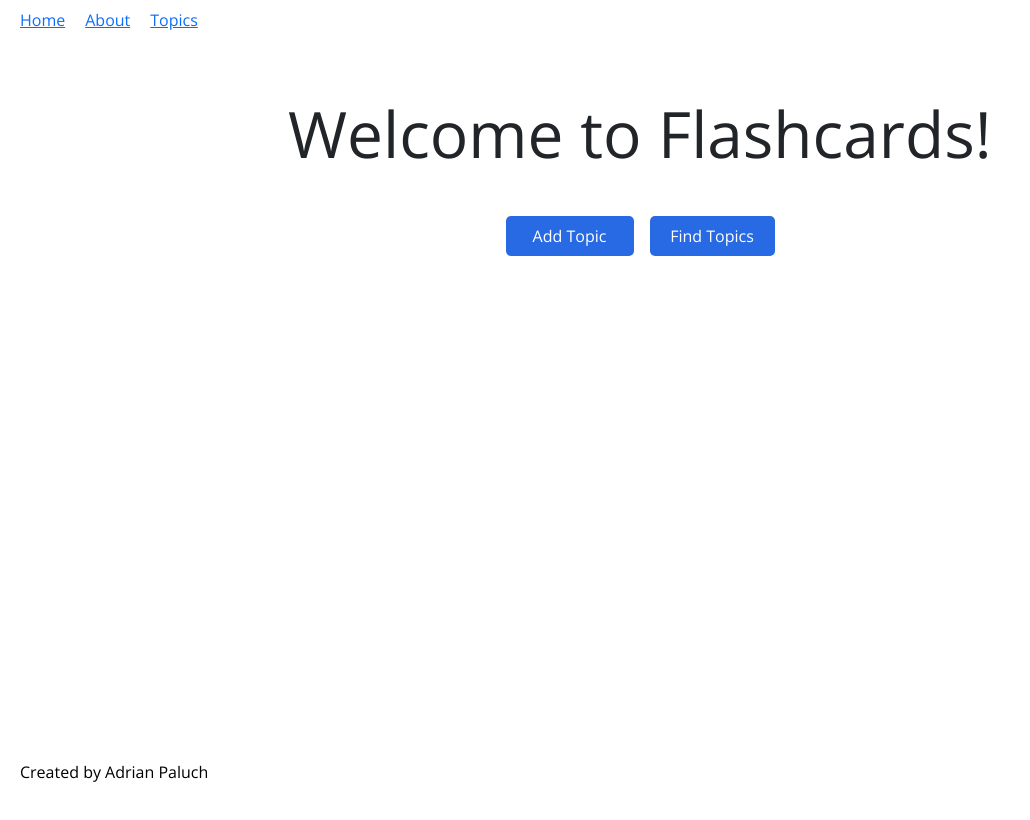
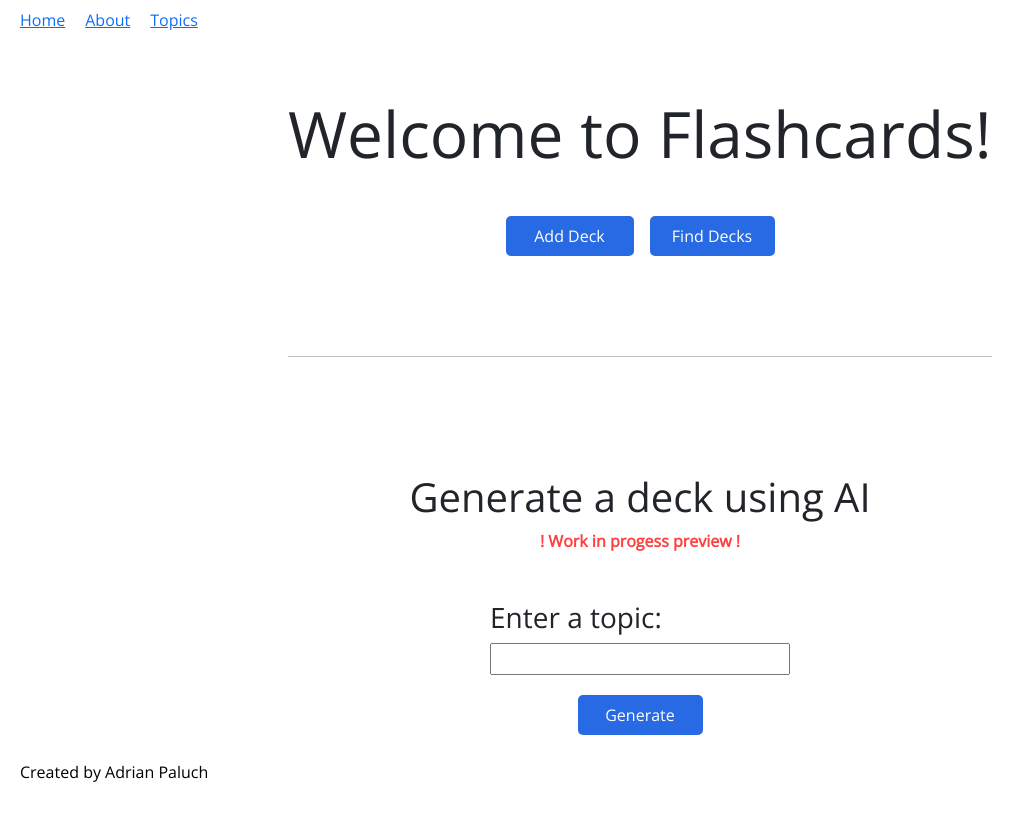
Before and after one commit to apaluchdev/flashcard, a Next.js app: page / in a window 1280 px wide. Shown: the top 820 px of the page, without its empty margins (0-1030 px from the left). Built offline with nearby package versions, Linux system fonts and the light colour scheme.

Commit message:
Added early version of chatGPT integration.

```diff
--- a/app/(homepage)/page.module.css
+++ b/app/(homepage)/page.module.css
@@ -59,6 +59,42 @@
   background-color: #1b4da8; /* Replace with your desired color */
 }
 
+.preview {
+  opacity: 0.75;
+  color: red;
+}
+
+.generate {
+  width: 500px;
+  margin-top: 100px;
+  display: flex;
+  flex-direction: column;
+  align-items: center;
+}
+
+.loading {
+  margin-top: 25px;
+}
+
+.enterTopicHeader {
+  align-self: flex-start;
+}
+
+.genPrompt {
+  max-width: 300px;
+  margin-top: 2rem;
+  width: 100%;
+  align-items: center;
+  display: flex;
+  flex-direction: column;
+}
+
+.aiInput {
+  padding: 2px;
+  width: 100%;
+  margin-bottom: 20px;
+}
+
 /* Define the animation */
 @keyframes fade-in {
   from {
--- a/app/(homepage)/page.tsx
+++ b/app/(homepage)/page.tsx
@@ -5,20 +5,42 @@ import Link from "next/link";
 import ButtonModal from "@/components/ButtonModal/ButtonModal";
 import AddFlashcard from "@/components/AddFlashcard/AddFlashcard";
 import { IFlashcard } from "@/models/Flashcard";
+import { useState } from "react";
+import flashcardClient from "@/lib/flashcard-client";
+import LoadingSpinner from "@/components/LoadingSpinner/LoadingSpinner";
+import { useRouter } from "next/navigation";
 
 export default function Page() {
+  const router = useRouter();
+
+  const [isLoading, setLoading] = useState<boolean>(false);
+  const [topic, setTopic] = useState<string>("");
+  const [status, setStatus] = useState<string>("");
   let newTopicFlashcard: IFlashcard = {
     topic: "",
     question: "",
     answer: "",
   };
 
+  async function GenerateDeck() {
+    setStatus("");
+    setLoading(true);
+    let result = await flashcardClient.GenerateDeck(topic, "medium");
+    setLoading(false);
+
+    if (result.userId && result.topicId)
+      router.push(`/flashcard/${result.userId}/${result.topicId}`);
+    else {
+      setStatus("Failed generation likely due to bad AI response, try again.");
+    }
+  }
+
   return (
     <main className={styles.main}>
       <div className={styles.content}>
         <h1 className={styles.title}>Welcome to Flashcards!</h1>
         <div className={styles.buttons}>
-          <ButtonModal text="Add Topic">
+          <ButtonModal text="Add Deck">
             <div>
               <AddFlashcard
                 flashcard={newTopicFlashcard}
@@ -27,8 +49,36 @@ export default function Page() {
             </div>
           </ButtonModal>
           <Link className={styles.button} href="/topics">
-            Find Topics
+            Find Decks
           </Link>
+        </div>
+        <hr
+          style={{
+            marginTop: "100px",
+            border: "none",
+            width: "100%",
+            height: "1px",
+            backgroundColor: "black",
+          }}
+        ></hr>
+        <div className={styles.generate}>
+          <h1>Generate a deck using AI</h1>
+          <p className={styles.preview}>! Work in progess preview !</p>
+          <div className={styles.genPrompt}>
+            <h3 className={styles.enterTopicHeader}>Enter a topic:</h3>
+            <input
+              value={topic}
+              onChange={(e) => setTopic(e.target.value)}
+              className={styles.aiInput}
+            ></input>
+            <button onClick={GenerateDeck} className={styles.button}>
+              Generate
+            </button>
+            <div className={styles.loading}>
+              {isLoading && <LoadingSpinner />}
+              {status}
+            </div>
+          </div>
         </div>
       </div>
     </main>
--- /dev/null
+++ b/app/api/chatGPT/route.ts
@@ -0,0 +1,77 @@
+import { NextRequest, NextResponse } from "next/server";
+import { ChatGPTAPI } from "chatgpt";
+import Flashcard, { IFlashcard } from "@/models/Flashcard";
+import InitializeMongoose from "@/lib/mongodb";
+import { randomUUID } from "crypto";
+
+InitializeMongoose();
+
+// READ
+export async function GET(req: NextRequest) {
+  try {
+    const { searchParams } = new URL(req.url);
+
+    const topic = searchParams.get("topic") || "Bash Shell";
+    const difficulty = searchParams.get("difficulty");
+    const numQuestions = Math.min(
+      parseInt(searchParams.get("numQuestions") || "20"),
+      50
+    );
+
+    const api = new ChatGPTAPI({
+      apiKey: process.env.OPENAI_API_KEY || "",
+    });
+    const res = await api.sendMessage(
+      `Give me a list of ${numQuestions} numbered questions with answers that can be used to quiz someone on the topic of '${topic}'`
+    );
+
+    let response = res.text;
+
+    // Any number followed by a period
+    const regex = /\d+\./;
+
+    // Use the `search` method to find the index of the pattern
+    const matchIndex = response.search(regex);
+
+    response = response.slice(matchIndex);
+
+    let questionAnswerPair = response.split("\n\n");
+
+    let flashcards: IFlashcard[] = [];
+
+    let gentopicId = `${topic ?? ""}-${randomUUID().toString().split("-")[0]}`;
+    let genUserId = randomUUID().toString().split("-")[0];
+
+    // Create all the cards using the chatGPT response
+    for (const qa of questionAnswerPair) {
+      let questionAndAnswer = qa.split("\n");
+      // Remove the #._
+      let question = questionAndAnswer[0].slice(
+        questionAndAnswer[0].indexOf(" ") + 1
+      );
+      let answer = questionAndAnswer[1];
+
+      let flashcard = new Flashcard({
+        question: question,
+        answer: answer,
+        topic: topic,
+        topicId: gentopicId, // Generate an id using a combination of the topic and a portion of a UUID
+        userId: genUserId, // TODO - use authenticated user ids
+      });
+
+      flashcards.push(flashcard);
+    }
+
+    Flashcard.insertMany(flashcards);
+
+    return NextResponse.json(
+      { topicId: gentopicId, userId: genUserId, res },
+      { status: 200 }
+    );
+  } catch (error) {
+    return NextResponse.json(
+      { msg: "Error generating cards" },
+      { status: 500 }
+    );
+  }
+}
--- a/components/Flashcard/Flashcard.module.css
+++ b/components/Flashcard/Flashcard.module.css
@@ -99,7 +99,7 @@
 .card:hover .content {
   transform: rotateY(180deg);
   transition: transform 0.5s;
-  transition-delay: 200ms;
+  transition-delay: 50ms;
 }
 
 .frontQuestion {
--- a/components/Flashcard/Flashcard.tsx
+++ b/components/Flashcard/Flashcard.tsx
@@ -69,7 +69,6 @@ const Flashcard: React.FC<FlashcardProps> = ({ userId, topicId }) => {
         ]; // Swap elements at indices i and j
       }
     }
-
     setCards(shuffledCards);
     setCardIndex(0);
   }
--- a/lib/flashcard-client.ts
+++ b/lib/flashcard-client.ts
@@ -1,6 +1,16 @@
 import { IFlashcard } from "@/models/Flashcard";
 
 const flashcardClient = {
+  async GenerateDeck(topic: string, difficulty: string): Promise<any> {
+    let response = {};
+    await fetch(`/api/chatGPT?topic=${topic}&difficulty=${difficulty}`) // TODO make difficulty an enum
+      .then((res) => res.json())
+      .then((res) => {
+        response = { topicId: res.topicId, userId: res.userId };
+      });
+    return response;
+  },
+
   async SaveFlashcard(card: IFlashcard) {
     // Save request
     const response = await fetch(`/api/flashcard`, {
--- a/package.json
+++ b/package.json
@@ -17,6 +17,7 @@
     "@types/react": "18.2.14",
     "@types/react-dom": "18.2.6",
     "bootstrap": "^5.3.0",
+    "chatgpt": "^5.2.5",
     "dompurify": "^3.0.5",
     "eslint": "8.43.0",
     "eslint-config-next": "13.4.7",
```
Also changed, not shown: 1 other file (tests, documents, lock files or other folders).
